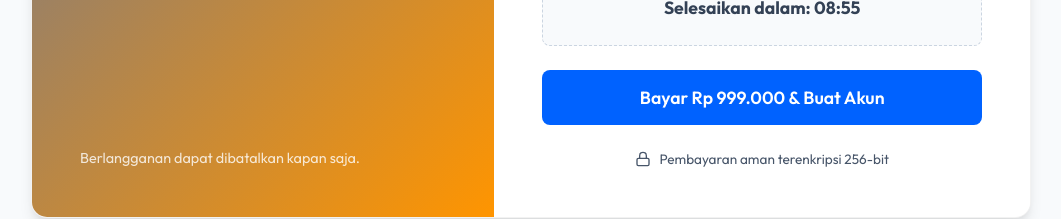
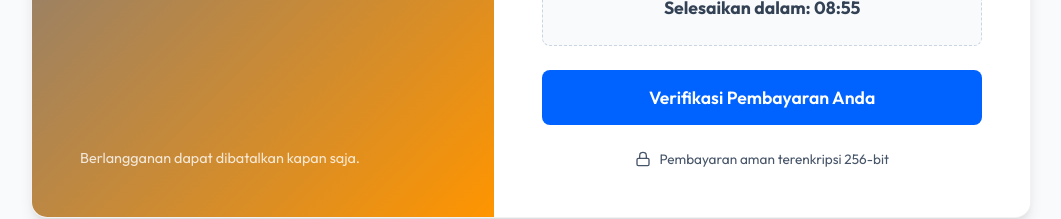
Before and after one commit to itmartohprint-spec/i-rekap, a React (Vite) app: page /#/checkout in a window 1280 px wide. Shown: the part 1118-1337 px from the top of the page, without its empty margins (109-1170 px from the left). Built offline with nearby package versions, Linux system fonts and the light colour scheme.

Commit message:
Update button text to verifikasi pembayaran anda

```diff
--- a/src/pages/Checkout.jsx
+++ b/src/pages/Checkout.jsx
@@ -171,7 +171,7 @@ const Checkout = () => {
             </div>
 
             <button type="submit" className="btn-pay" disabled={isLoading}>
-              {isLoading ? 'Memproses...' : `Bayar ${currentPlan.price} & Buat Akun`}
+              {isLoading ? 'Memproses...' : 'Verifikasi Pembayaran Anda'}
             </button>
 
             <div className="secure-badge">
```
